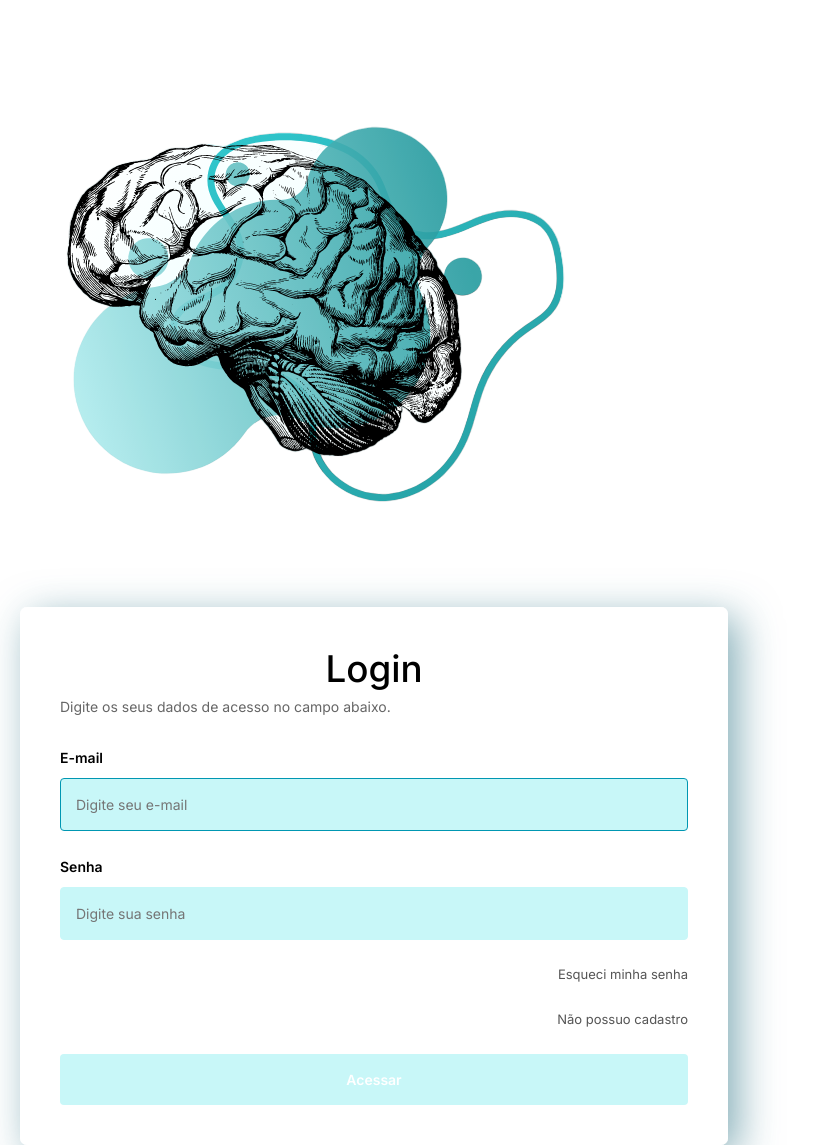
After one commit to yasmimrochaa/betterPsicologic, a PHP site: page /loginPac.php in a window 1280 px wide. The commit adds this page. Shown: the whole page, without its empty margins (0-818 px from the left). Run offline with PHP 8.4, Linux system fonts and the light colour scheme.

Commit message:
22/09/2023

```diff
--- a/cadastroPaciente.php
+++ b/cadastroPaciente.php
@@ -11,7 +11,7 @@
 <body>
     <div class="page"">
         <div class=" coluna2">
-        <form action="database/cadastroPac.php" method="POST" class="formCadastro">
+        <form action="cadastroPacBD.php" method="POST" class="formCadastro">
             <h1>Cadastro de Pacientes</h1>
             <p>Digite os dados do Paciente nos campos abaixo.</p>
             <label>Nome completo</label>
--- a/cadastroPsicologo.php
+++ b/cadastroPsicologo.php
@@ -13,7 +13,7 @@
 <body>
     <div class="page">
         <div class="coluna">
-            <form action="database/cadastroPsi.php" method="POST" class="formCadastro">
+            <form action="cadastroPsiBD.php" method="POST" class="formCadastro">
             <h1>Cadastro</h1>
             <p>Digite os seus dados de acesso no campo abaixo.</p>
 
--- /dev/null
+++ b/loginPac.php
@@ -0,0 +1,38 @@
+<!DOCTYPE html>
+<html lang="pt-BR">
+<head>
+    <meta charset="UTF-8">
+    <meta http-equiv="X-UA-Compatible" content="IE=edge">
+    <meta name="viewport" content="width=device-width, initial-scale=1.0">
+    <title>Realize seu Login</title>
+    <link href="https://cdn.jsdelivr.net/npm/bootstrap@5.3.0/dist/css/bootstrap.min.css" rel="stylesheet" integrity="sha384-9ndCyUaIbzAi2FUVXJi0CjmCapSmO7SnpJef0486qhLnuZ2cdeRhO02iuK6FUUVM" crossorigin="anonymous">
+    <link rel="stylesheet" href="style/login.css">
+</head>
+<body>
+
+    <div class="page" >
+        <div class="coluna">
+            <img src="style/image/fundoLog.png" >
+        </div>
+        <div class="coluna">
+            <form action="loginPacBD.php" method="POST" class="formLogin">
+            <h1>Login</h1>
+            <p>Digite os seus dados de acesso no campo abaixo.</p>
+
+            <label>E-mail</label>
+            <input name="email" type="email" placeholder="Digite seu e-mail" autofocus="true" />
+
+            <label>Senha</label>
+            <input name="password" type="password" placeholder="Digite sua senha" />
+
+            <a href="/">Esqueci minha senha</a>
+            <a href="cadastroPsicologo.php">Não possuo cadastro</a>
+            <input type="submit" value="Acessar" class="btn" href="/"/>
+
+        </form>
+        </div>
+
+    </div>
+
+</body>
+</html>
--- a/style/login.css
+++ b/style/login.css
@@ -5,16 +5,7 @@ body {
     margin: 0;
     padding: 0;
     color: #000000;
-    background-color: #C8F7F8;
-    background-image: linear-gradient(to right, #377E80, transparent, rgb(255, 255, 255));
-
 }
-
-img{
-    padding-right: 50px;
-
-}
-
 
 .page {
     display: flex;
```
Also changed, not shown: index.php (+4 -4 lines), loginPsi.php (renamed from login.php, +2 -6 lines), loginPsiBD.php (renamed from database/login.php, +8 -5 lines), style/index.css (+1 -14 lines), cadastroPacBD.php (renamed from database/cadastroPac.php), cadastroPsiBD.php (renamed from database/cadastroPsi.php), conexao.php (renamed from database/conexao.php), loginPacBD.php (added), style/image/fundoIndex.png (added).
